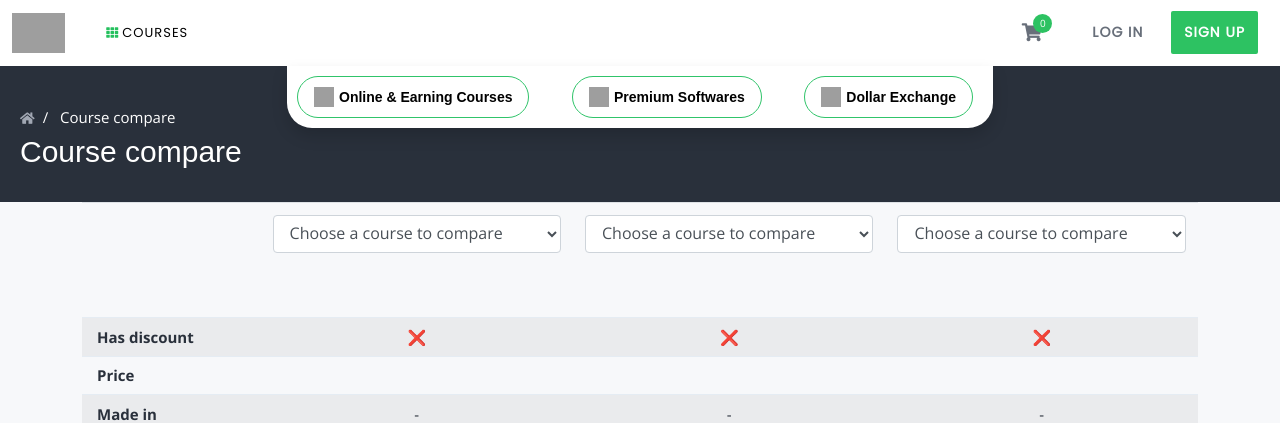
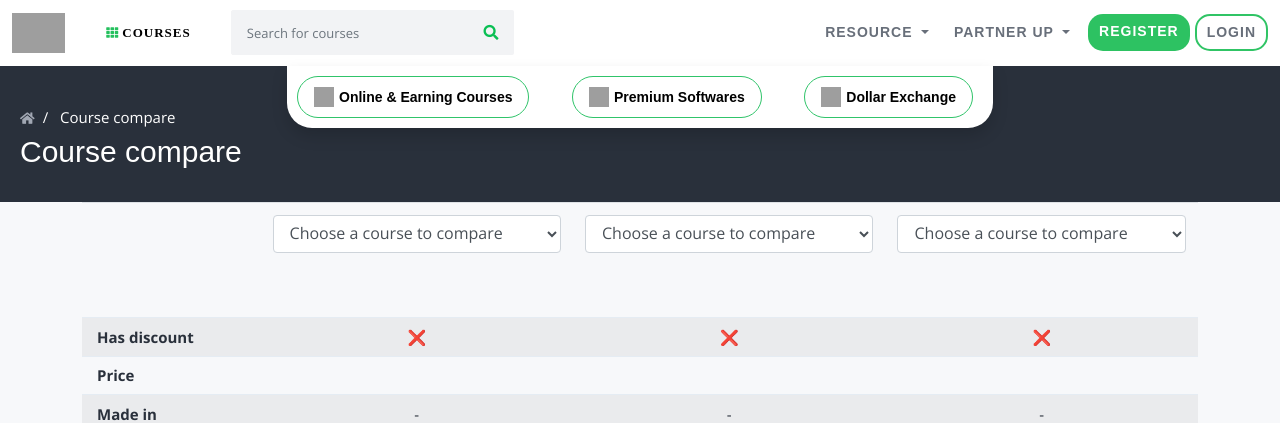
Before and after one commit to AsardeenCJ7/upbrightLMSUpdate, a CodeIgniter app: page /projects/index.php/home/compare in a window 1280 px wide. Shown: the top 423 px of the page. Run offline with CodeIgniter, Linux system fonts and the light colour scheme; data comes from the database, SQL or seed files in the repository; data that the repository does not hold is empty; some libraries are stand-ins or nearby versions; grey boxes are pictures that could not be loaded.

Commit message:
navbar changes

```diff
--- a/application/views/frontend/default/home.php
+++ b/application/views/frontend/default/home.php
@@ -2,9 +2,9 @@
 .home-fact-area {
     background: linear-gradient(-45deg, #049738, #30c465);
 }
-.input-group {
+/* .input-group {
     width: 100%;
-}
+} */
 
 .home-banner-wrap .btn,
     {}
--- a/application/views/frontend/default/logged_out_header.php
+++ b/application/views/frontend/default/logged_out_header.php
@@ -1,5 +1,5 @@
 <style>
-    @import url('https://fonts.googleapis.com/css2?family=Poppins&display=swap');
+
 
     body {
         margin: 0;
@@ -13,7 +13,9 @@
     }
 
     .sign-in-box .btn {
-        font-family: 'Poppins', sans-serif !important;
+        /* font-family: 'Poppins', sans-serif !important; */
+
+        font-family: "Heebo",sans-serif;
         font-size: 14px !important;
         text-transform: uppercase;
         color: #686f7a !important;
@@ -45,9 +47,6 @@
         color: white !important;
     }
 
-    .gen {
-        margin: 10px 10px;
-    }
 
     /* threr button */
     .tab-nav {
@@ -210,7 +209,7 @@
     }
 
     .visible {
-        top: 66px;
+        top: 65px;
         opacity: 1;
     }
 
@@ -275,6 +274,9 @@
     }
 
 
+    .sign-in-box > .btn {
+        padding:6px 10px !important;
+    }
 
     /* Change link underlines to green on hover */
 ul.ul3 li.category-item a:hover {
@@ -293,11 +295,18 @@
     .tab-nav {
         display: none !important; /* Hide the .tab-nav on mobile */
     }
+
+
+    .dropdown-menu.show {
+        width: 100%;
+    text-align: left;
     }
 
 
-    /* Show subcategories when the category is hovered */
 </style>
+
+
+
 <section class="menu-area">
     <div class="container-xl">
         <div class="row">
@@ -309,11 +318,11 @@
                     <li><a class="mobile-search-trigger" href="#mobile-search">Search<span></span></a></li>
                     </ul>
 
-                    <a href="#" class="navbar-brand" href="#"><img src="<?php echo base_url('uploads/system/' . get_frontend_settings('dark_logo')); ?>" alt="" height="40"></a>
+                    <a href="<?php echo site_url('home'); ?>" class="navbar-brand" href="#"><img src="<?php echo base_url('uploads/system/' . get_frontend_settings('dark_logo')); ?>" alt="" height="40"></a>
 
                     <?php include 'menu.php'; ?>
 
-                    <!-- <form class="inline-form" action="<?php echo site_url('home/search'); ?>" method="get"
+                     <form class="inline-form" action="<?php echo site_url('home/search'); ?>" method="get"
                         style="width: 100%;">
                         <div class="input-group search-box mobile-search" style="margin-bottom:0px;">
                             <input type="text" name='query' class="form-control"
@@ -322,7 +331,7 @@
                                 <button class="btn" type="submit"><i class="fas fa-search"></i></button>
                             </div>
                         </div>
-                    </form> -->
+                    </form>
                     <div style="width: 100%"></div>
 
                     <?php if ($this->session->userdata('admin_login')) : ?>
@@ -333,31 +342,54 @@
                         </div>
                     <?php endif; ?>
 
-                    <div class="cart-box menu-icon-box" id="cart_items">
-                        <?php include 'cart_items.php'; ?>
+                    <span class="signin-box-move-desktop-helper"></span>
+
+
+<div class="sign-in-box btn-group">
+    <div class="btn-group">
+        <ul class="dropdown-menu">
+            <li><a class="dropdown-item" href="https://upbright.lk/about">About</a></li>
+            <li><a class="dropdown-item" href="https://shop.upbright.lk/blog">Blog</a></li>
+            <li><a class="dropdown-item" href="https://upbright.lk/contact">Contact</a></li>
+        </ul>
+    </div>
+    <div class="btn-group" style="border:none;">
+        <button type="button" class="btn btn-danger dropdown-toggle" data-toggle="dropdown" aria-haspopup="true" aria-expanded="false" style="background: none;">
+        RESOURCE
+        </button>
+  <div class="dropdown-menu" style="margin-top:11px;" style="">
+    <a class="dropdown-item" href="#">Free EBay's Tools</a>
+    <a class="dropdown-item" href="#">UB Blog</a>
+    <a class="dropdown-item" href="#">FreeQuizzes</a>
+    <a class="dropdown-item" href="#">UB Services</a>
+    <a class="dropdown-item" href="#">UB Foundation</a>
+  </div>
 </div>
 
-                    <span class="signin-box-move-desktop-helper"></span>
-                    <div class="sign-in-box btn-group">
-                        <!--Here gen class to use css purpose-->
-                        <!-- <a href="https://upbright.lk/about" class="btn btn-sign-in gen"
-                            style="background:transparent;"><?php echo site_phrase('About'); ?></a> -->
-                        <!-- <a href="https://shop.upbright.lk/blog" class="btn btn-sign-in gen"
-                            style="background:transparent;"><?php echo site_phrase('Blog'); ?></a> -->
-                        <!-- <a href="https://upbright.lk/contact" class="btn btn-sign-in gen"
-                            style="background:transparent;"><?php echo site_phrase('Contact'); ?></a> -->
-                        <a href="<?php echo site_url('home/login'); ?>" class="btn btn-sign-in gen" style="background:transparent;"><?php echo site_phrase('log_in'); ?></a>
-                        <a href="<?php echo site_url('home/sign_up'); ?>" class="btn btn-sign-up gen"><?php echo site_phrase('sign_up'); ?></a>
 
-                    </div> <!--  sign-in-box end -->
+<div class="btn-group" style="border:none;">
+  <button type="button" class="btn btn-danger dropdown-toggle" data-toggle="dropdown" aria-haspopup="true" aria-expanded="false" style="background: none;">
+    PARTNER UP
+  </button>
+  <div class="dropdown-menu" style="margin-top:11px;" style="">
+    <a class="dropdown-item" href="#">Apply For Job</a>
+    <a class="dropdown-item" href="#">UB Franchises</a>
+    <a class="dropdown-item" href="#">UB Corporates PARTNER</a>
+    <a class="dropdown-item" href="#">UB Digital PARTNER</a>
+  </div>
+</div>
+
+
+<a href="<?php echo site_url('home/sign_up'); ?>" class="btn btn-sign-up gen" style="border-radius:15px !important;    padding: 3px 10px;"><?php echo site_phrase('Register'); ?></a>
+<a href="<?php echo site_url('home/login'); ?>" class="btn btn-sign-in gen" style="background:transparent; border:2px solid #30c465 !important; border-radius:15px !important"><?php echo site_phrase('login'); ?></a>
+<!--  sign-in-box end -->
+
 </nav>
-
 </div>
 </div>
 </div>
 
-    <!-- This is for create for fiver nav bar like category display and 3 buttons are when scroll down the cursor bel
-below the buttons -->
+    <!-- This is for create for fiver navbar like category display and 3 buttons are when scroll down the cursor_below the buttons -->
 
 
 <div class="category-section">
@@ -411,7 +443,6 @@
 </div> -->
 
 
-
 <div class="category-section">
     <div class="fix-width container-xl">
         <ul class="ul3 ml-0" style="display: flex !important; justify-content: center; padding: 10px 0; align-items: center; gap: 50px;">
@@ -433,6 +464,7 @@
     </div>
 </div>
 </div>
+
 
 
 
@@ -467,7 +499,6 @@
 function handleScroll() {
   const categorySection = document.querySelector('.category-section');
   const tabNav = document.querySelector('.tab-nav');
-
   // Check if the user has scrolled down at least 100 pixels to make the category section visible
   if (window.scrollY >= 100) {
     categorySection.classList.add('visible');
@@ -504,3 +535,8 @@
 
 
 </script>
+
+
+<script>
+    <script src="https://cdn.jsdelivr.net/npm/bootstrap@5.2.2/dist/js/bootstrap.bundle.min.js"></script>
+</script>
--- a/assets/frontend/default/css/main.css
+++ b/assets/frontend/default/css/main.css
@@ -589,10 +589,10 @@
 }
 
 .sign-in-box > .btn {
-  padding: 11px 12px;
+  /* padding: 11px 12px; */
   font-size: 15px;
   border-radius: 2px;
-  line-height: 1.35135;
+  /* line-height: 2; */
   font-weight: 600;
   margin-left: 5px !important;
   border-radius: 2px !important;
```
Also changed, not shown: application/views/frontend/default/logged_in_header.php (+40 -20 lines), application/language/english.json, uploads/system/6f5b37376322e7e1b2871c7f40b182f7.jpg (added), uploads/system/9b095e0906047abe5d69950086857a14.png (added), uploads/system/f85c42d6294068b7dac7cb5cba271c87.png (added). Lines whose indentation alone changed are shown as unchanged.
